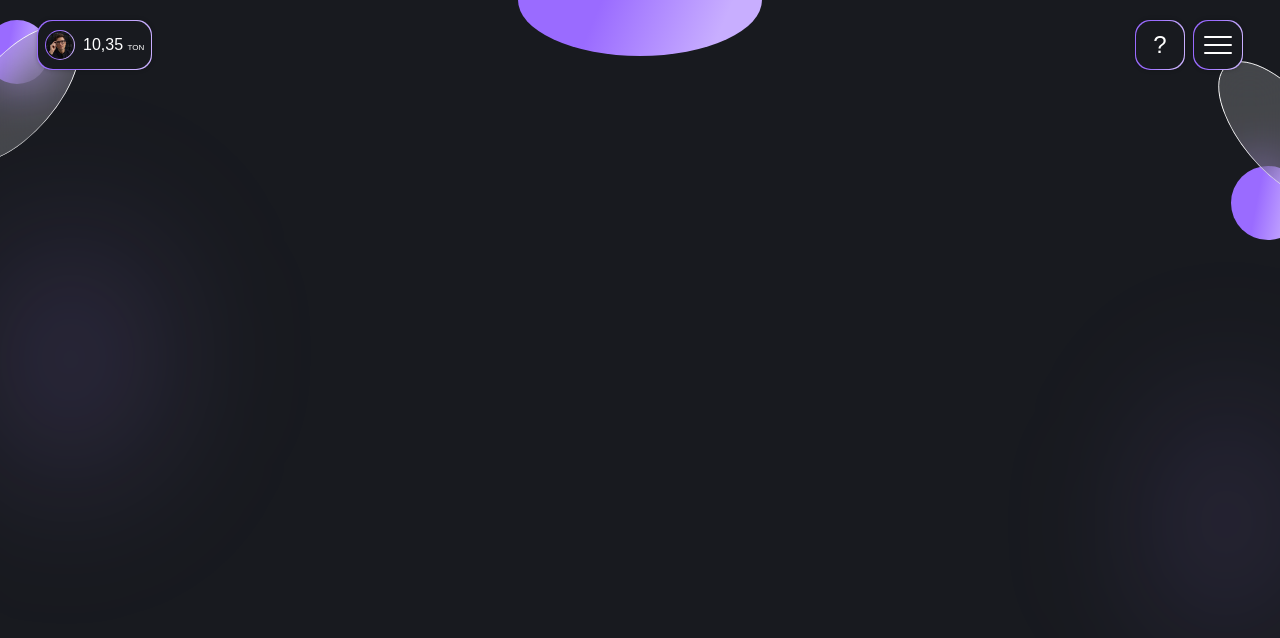
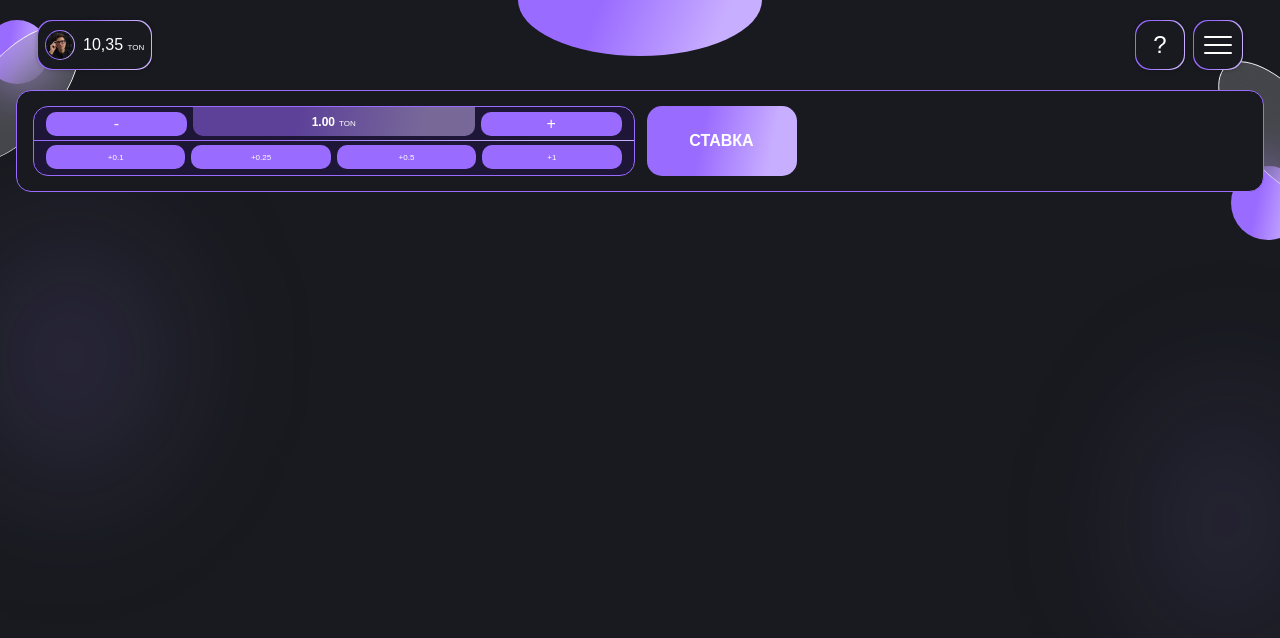
Before and after one commit to AndreyKanay/casino, a React (Create React App) app: page / in a window 1280 px wide. Shown: the top 638 px of the page. Built offline with nearby package versions, Linux system fonts and the light colour scheme; a web font is replaced by a local one.

Commit message:
Added Bet Component

```diff
--- /dev/null
+++ b/src/components/Bet/Bet.css
@@ -0,0 +1,93 @@
+.bet {
+    height: 102px;
+    flex-shrink: 0;
+    border-radius: 15px;
+    border: 1px solid #9A6BFF;
+    background: var(--background, #181A1F);
+    padding: 16px;
+    margin: 0 16px;
+    display: flex;
+    align-items: center;
+    gap: 12px;
+}
+
+.bet__counter {
+    border-radius: 15px;
+    border: 1px solid #9A6BFF;
+    width: calc(100% - 6px);
+    height: 70px;
+    background: #1E1636;
+}
+
+.bet__action {
+    width: calc(100% - 6px);
+}
+
+.bet__counter-top {
+    display: grid;
+    grid-template-columns: 1fr 2fr 1fr;
+    grid-gap: 6px;
+    padding: 5px 12px 0 12px;
+}
+
+.bet__counter-sep {
+    height: 1px;
+    background: var(--primary);
+    width: 100%;
+    margin: 4px 0;
+}
+
+.bet__counter-bottom {
+    display: grid;
+    grid-template-columns: 1fr 1fr 1fr 1fr;
+    grid-gap: 6px;
+    padding: 0 12px 6px 12px;
+}
+
+.bet__btn {
+    border-radius: 10px;
+    background: #9A6BFF;
+    display: flex;
+    padding: 7px 6px;
+    justify-content: center;
+    align-items: center;
+    border: none;
+    color: #FFF;
+    min-width: 32px;
+    font-size: 8px;
+    font-weight: 400;
+    text-transform: uppercase;
+    height: 24px;
+}
+
+.bet__btn_font-size_big {
+    font-size: 16px;
+}
+
+
+.bet__count {
+    margin-top: -5px;
+    display: flex;
+    align-items: center;
+    justify-content: center;
+    border-radius: 0 0 10px 10px;
+    background: linear-gradient(0deg, rgba(0, 0, 0, 0.40) 0%, rgba(0, 0, 0, 0.40) 100%), linear-gradient(101deg, #9A6BFF 36.89%, #C8AEFF 82.1%), #D9D9D9;
+}
+
+.bet__count-text {
+    color: #FFF;
+    text-align: center;
+    font-size: 12px;
+    font-weight: 700;
+    text-transform: uppercase;
+    margin: 0;
+}
+
+.bet__currency {
+    color: #FFF;
+    font-size: 8px;
+    font-weight: 400;
+    text-transform: uppercase;
+    display: inline-block;
+    margin-left: 4px;
+}
--- /dev/null
+++ b/src/components/Bet/Bet.tsx
@@ -0,0 +1,36 @@
+import Button from "../Buttons/Button";
+import {BUTTON_SIZE} from "../../constants/button_constants";
+
+import "./Bet.css";
+
+const Bet = () => {
+    return (
+        <div className="bet">
+            <div className="bet__counter">
+                <div className="bet__counter-top">
+                    <button className="bet__btn bet__btn_font-size_big">-</button>
+                    <div className="bet__count">
+                        <p className="bet__count-text">
+                            1.00
+                            <span className="bet__currency">ton</span>
+                        </p>
+                    </div>
+                    <button className="bet__btn bet__btn_font-size_big">+</button>
+                </div>
+                <div className="bet__counter-sep"></div>
+                <div className="bet__counter-bottom">
+                    <button className="bet__btn">+0.1</button>
+                    <button className="bet__btn">+0.25</button>
+                    <button className="bet__btn">+0.5</button>
+                    <button className="bet__btn">+1</button>
+                </div>
+            </div>
+            <div className="bet__action">
+                <Button text="Ставка" onClick={() => {
+                }} size={BUTTON_SIZE.LG}/>
+            </div>
+        </div>
+    )
+}
+
+export default Bet;
--- /dev/null
+++ b/src/components/Roulette/Roulette.tsx
@@ -0,0 +1,16 @@
+import Bet from "../Bet/Bet";
+
+const Roulette = () => {
+    return (
+        <div className="roulette">
+            <div className="roulette__text"></div>
+            <div className="roulette__spiner"></div>
+            <div className="roulette__bet">
+                <Bet />
+            </div>
+            <div className="roulette__participants"></div>
+        </div>
+    )
+}
+
+export default Roulette;
--- a/src/pages/HomePage.tsx
+++ b/src/pages/HomePage.tsx
@@ -1,11 +1,13 @@
 import {FC} from "react";
 import Background from "../components/Background/Background";
 import Header from "../components/Header/Header";
+import Roulette from "../components/Roulette/Roulette";
 
 const HomePage:FC = () => {
     return (
         <div className="main">
             <Header />
+            <Roulette />
             <Background />
         </div>
     )
```
